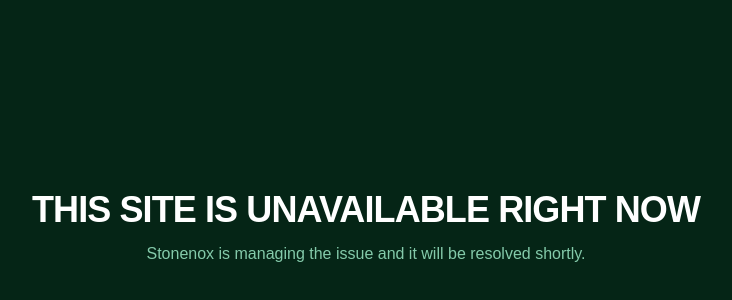
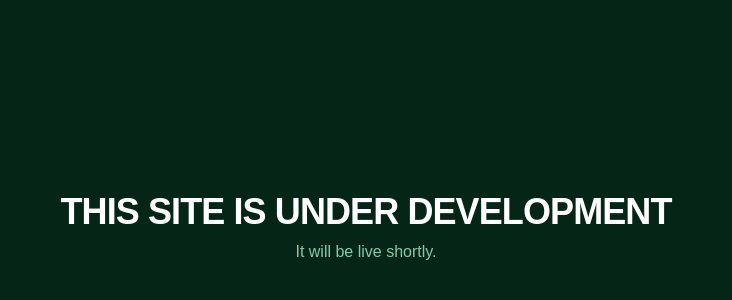
Before and after one commit to dileshwar-lahre/bsp-continental-app, a Next.js app: page / in a window 1280 px wide. Shown: the part 172-472 px from the top of the page, without its empty margins (274-1006 px from the left). Built offline with nearby package versions, Linux system fonts and the light colour scheme.

Commit message:
payment na karne par site down kiya gya hai

```diff
--- a/src/app/layout.js
+++ b/src/app/layout.js
@@ -1,33 +1,28 @@
 import "./globals.css";
 
-// ⚠️ Website band rakhne ke liye true rakhein, payment aane par false kar dena
-const IS_MAINTENANCE = true;
+// Payment aane par ise false kar dena
+const IS_DEVELOPMENT = true;
 
 export const metadata = {
-  title: "Site Unavailable",
-  description: "Temporary maintenance in progress.",
+  title: "Under Development",
+  description: "Website is currently under development.",
 };
 
 export default function RootLayout({ children }) {
   return (
     <html lang="en">
       <body className="antialiased select-none m-0 p-0">
-        {IS_MAINTENANCE ? (
-          <a
-            href="https://stonenox.com"
-            target="_blank"
-            rel="noopener noreferrer"
-            className="fixed inset-0 z-[999999] bg-[#052516] text-white flex flex-col items-center justify-center p-6 text-center cursor-pointer no-underline select-none font-sans"
-          >
-            <div className="space-y-3">
+        {IS_DEVELOPMENT ? (
+          <div className="fixed inset-0 z-[999999] bg-[#052516] text-white flex flex-col items-center justify-center p-6 text-center select-none font-sans cursor-default">
+            <div className="space-y-2">
               <h1 className="text-2xl sm:text-4xl font-bold tracking-tight text-white uppercase">
-                This Site Is Unavailable Right Now
+                This Site Is Under Development
               </h1>
               <p className="text-sm sm:text-base text-emerald-200/80 font-medium">
-                Stonenox is managing the issue and it will be resolved shortly.
+                It will be live shortly.
               </p>
             </div>
-          </a>
+          </div>
         ) : (
           children
         )}
```
